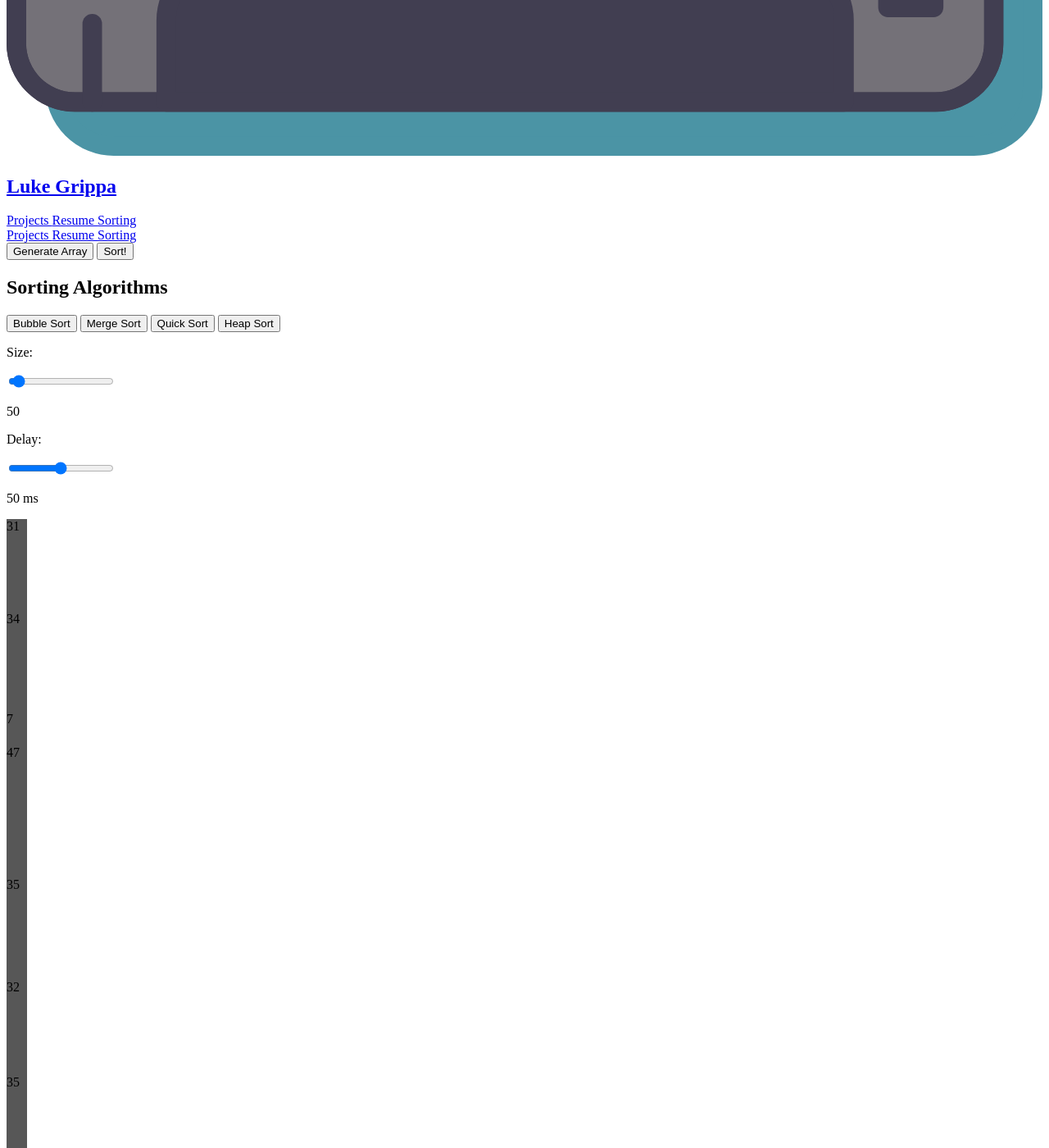
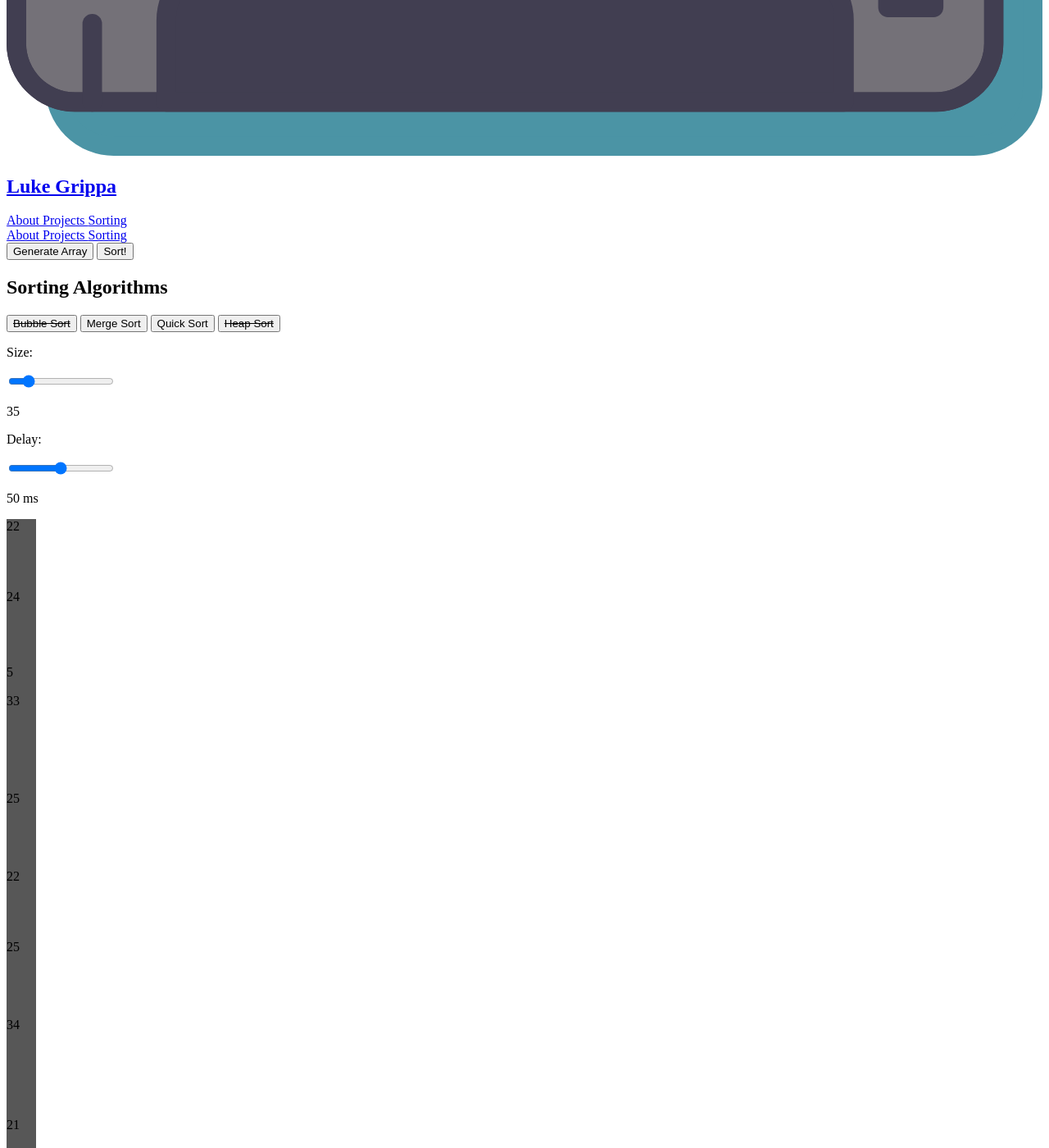
Before and after one commit to lucagrippa/personal-portfolio, a Jekyll site: the page built from sorting.html, in a window 1280 px wide and 1400 px high, scrolled down 1335 px. Shown: the whole window at 82% size. Built offline with Jekyll 4.4.1, drawn with Linux system fonts in a browser that asks for light colours; some of the changed text lies outside the part shown.

Commit message:
Removed Resume tab and fixed spacing of sorting visualizer

```diff
--- a/_data/navigation.yml
+++ b/_data/navigation.yml
@@ -1,6 +1,6 @@
+- name: About
+  link: /about.html
 - name: Projects
   link: /projects.html
-- name: Resume
-  link: /resume.html
 - name: Sorting
   link: /sorting.html
--- a/_includes/navigation.html
+++ b/_includes/navigation.html
@@ -29,7 +29,7 @@
             </div>
             <div class="flex-1 flex items-end mb-1 sm:mb-0 justify-between sm:items-stretch sm:justify-between">
                 <div class="flex-shrink-0 flex items-end text-gray-900 dark:text-gray-50">
-                    <a href="{{ site.baseurl }}/" class="flex items-center justify-start">
+                    <a href="{{ site.baseurl }}/about.html" class="flex items-center justify-start">
                         <!-- <svg class="w-12 h-12 pb-2 pr-2" xmlns="http://www.w3.org/2000/svg" fill="none"
                             viewBox="0 0 24 24" stroke="currentColor">
                             <path stroke-linecap="round" stroke-linejoin="round" stroke-width="2"
@@ -43,8 +43,8 @@
                 <div class="desktop-menu hidden sm:flex sm:ml-6">
                     <div class="flex items-center sm:items-end h-full md:mr-4">
                         {% for item in site.data.navigation %}
-                        <a href="{{ item.link }}" {% if item.name=="Projects" %} {% if page.url==item.link %} class="flex border-b-4 border-blue-600 text-blue-600 px-3 md:px-5 pb-3 text-xl font-medium" {% else %} class="flex border-b-4 border-gray-50 dark:border-gray-900 text-gray-700 dark:text-gray-50 hover:text-blue-600 px-3 md:px-5 pb-3 text-xl font-medium"
-                            {% endif %} {% elsif item.name=="Resume" %} {% if page.url==item.link %} class="flex border-b-4 border-yellow-400 text-yellow-400 px-3 md:px-5 pb-3 text-xl font-medium" {% else %} class="flex border-b-4 border-gray-50 dark:border-gray-900 text-gray-700 dark:text-gray-50 hover:text-yellow-400 px-3 md:px-5 pb-3 text-xl font-medium"
+                        <a href="{{ item.link | relative_url}}" {% if item.name=="About" %} {% if page.url==item.link %} class="flex border-b-4 border-blue-600 text-blue-600 px-3 md:px-5 pb-3 text-xl font-medium" {% else %} class="flex border-b-4 border-gray-50 dark:border-gray-900 text-gray-700 dark:text-gray-50 hover:text-blue-600 px-3 md:px-5 pb-3 text-xl font-medium"
+                            {% endif %} {% elsif item.name=="Projects" %} {% if page.url==item.link %} class="flex border-b-4 border-yellow-400 text-yellow-400 px-3 md:px-5 pb-3 text-xl font-medium" {% else %} class="flex border-b-4 border-gray-50 dark:border-gray-900 text-gray-700 dark:text-gray-50 hover:text-yellow-400 px-3 md:px-5 pb-3 text-xl font-medium"
                             {% endif %} {% elsif item.name=="Sorting" %} {% if page.url==item.link %} class="flex border-b-4 border-red-500 text-red-500 px-3 md:px-5 pb-3 text-xl font-medium" {% else %} class="flex border-b-4 border-gray-50 dark:border-gray-900 text-gray-700 dark:text-gray-50  hover:text-red-500 px-3 md:px-5 pb-3 text-xl font-medium"
                             {% endif %} {% endif %}>
 
--- /dev/null
+++ b/_layouts/sort.html
@@ -0,0 +1,14 @@
+<!DOCTYPE html>
+<html lang="{{ site.lang | default: " en-US " }}">
+
+{% include header.html %}
+
+<body class="bg-gray-50 dark:bg-gray-900">
+    {% include navigation.html %}
+
+    <main class=" mx-auto pt-20">
+        {{ content }}
+    </main>
+</body>
+
+</html>
--- a/assets/js/generate-histogram.js
+++ b/assets/js/generate-histogram.js
@@ -12,7 +12,7 @@ function generateHistogram(arr) {
         //block.style.transform = `translateX(${i * 10}px)`;
         block.style.backgroundColor = '#575757';
 
-        if (arr.length <= 50) {
+        if (arr.length <= 35) {
             const blockLabel = document.createElement("label");
             blockLabel.classList.add("block__id");
             blockLabel.classList.add("text-gray-100");
--- a/projects.html
+++ b/projects.html
@@ -5,7 +5,7 @@ title: Projects
 
 
 <section class="mt-16">
-    <div class="flex items-center dark:text-gray-200 border-b-4 border-blue-600 mb-12 pb-3">
+    <div class="flex items-center dark:text-gray-200 border-b-4 border-yellow-400 mb-12 pb-3">
         <svg class="w-10 h-10 mr-3" xmlns="http://www.w3.org/2000/svg" fill="none" viewBox="0 0 24 24" stroke="currentColor">
             <path stroke-linecap="round" stroke-linejoin="round" stroke-width="2" d="M11 4a2 2 0 114 0v1a1 1 0 001 1h3a1 1 0 011 1v3a1 1 0 01-1 1h-1a2 2 0 100 4h1a1 1 0 011 1v3a1 1 0 01-1 1h-3a1 1 0 01-1-1v-1a2 2 0 10-4 0v1a1 1 0 01-1 1H7a1 1 0 01-1-1v-3a1 1 0 00-1-1H4a2 2 0 110-4h1a1 1 0 001-1V7a1 1 0 011-1h3a1 1 0 001-1V4z" />
         </svg>
--- a/sorting.html
+++ b/sorting.html
@@ -15,10 +15,10 @@ title: Sorting
             <button id="sort" class=" mx-10 mb-16 py-3 px-16 rounded-3xl bg-blue-500 bg-opacity-80">Sort!</button>
             <div class="algorithms flex flex-col w-full">
                 <h2 class="text-xl font-semibold pl-8 pb-3">Sorting Algorithms</h2>
-                <button id="bubble" class="algorithms mx-8 mt-6 py-2 pl-5 text-left rounded-2xl bg-coolGray-200 hover:bg-coolGray-200 hover:bg-opacity-80">Bubble Sort</button>
+                <button id="bubble" class="algorithms mx-8 mt-6 py-2 pl-5 text-left rounded-2xl bg-coolGray-200 hover:bg-coolGray-200 hover:bg-opacity-80"><s>Bubble Sort</s></button>
                 <button id="merge" class="algorithms mx-8 mt-6 py-2 pl-5 text-left rounded-2xl hover:bg-coolGray-200 hover:bg-opacity-80">Merge Sort</button>
                 <button id="quick" class="algorithms mx-8 mt-6 py-2 pl-5 text-left rounded-2xl hover:bg-coolGray-200 hover:bg-opacity-80">Quick Sort</button>
-                <button id="heap" class="algorithms mx-8 mt-6 py-2 pl-5 text-left rounded-2xl  hover:bg-coolGray-200 hover:bg-opacity-80">Heap Sort</button>
+                <button id="heap" class="algorithms mx-8 mt-6 py-2 pl-5 text-left rounded-2xl  hover:bg-coolGray-200 hover:bg-opacity-80"><s>Heap Sort</s></button>
             </div>
         </section>
 
@@ -27,7 +27,7 @@ title: Sorting
             <section class="sliders flex flex-row justify-center items-center my-8 w-full text-base font-normal">
                 <div class="slidecontainer flex flex-row justify-center items-center">
                     <p class="px-4">Size:</p>
-                    <input type="range" min="5" max="1000" value="50" class="slider appearance-none h-0.5 w-60 bg-coolGray-700 rounded-lg" id="sizeSlider">
+                    <input type="range" min="5" max="200" value="35" class="slider appearance-none h-0.5 w-60 bg-coolGray-700 rounded-lg" id="sizeSlider">
                     <p class="px-4" id="sizeSliderValue"></p>
                 </div>
                 <div class="slidecontainer flex flex-row justify-center items-center">
--- a/tailwind.config.js
+++ b/tailwind.config.js
@@ -24,7 +24,7 @@ module.exports = {
             emerald: colors.emerald,
             teal: colors.teal,
             cyan: colors.cyan,
-            lightBlue: colors.lightBlue,
+            sky: colors.sky,
             blue: colors.blue,
             indigo: colors.indigo,
             violet: colors.violet,
```
Also changed, not shown: other parts of sorting.html (+3 -3 lines), about.html (renamed from index.html, +21 -15 lines).
